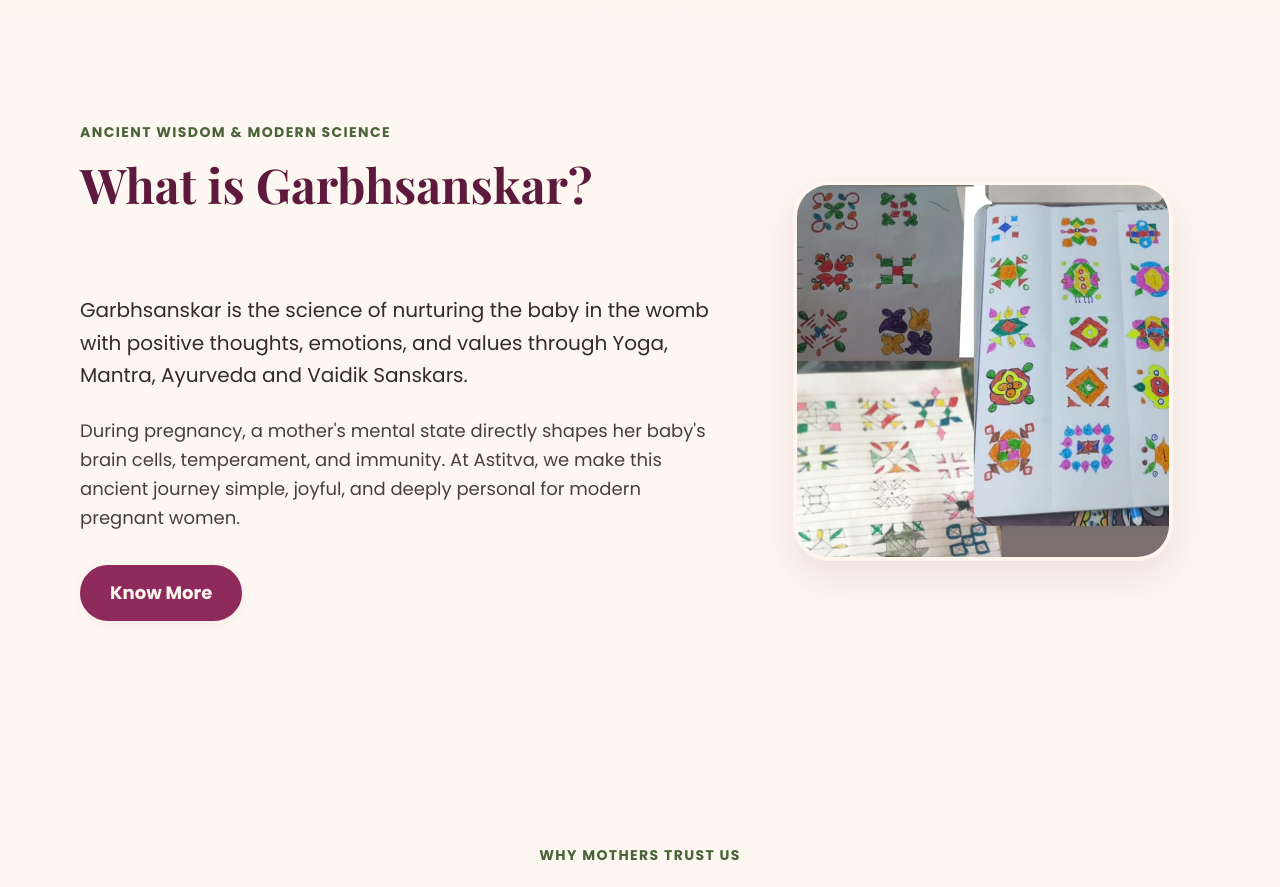
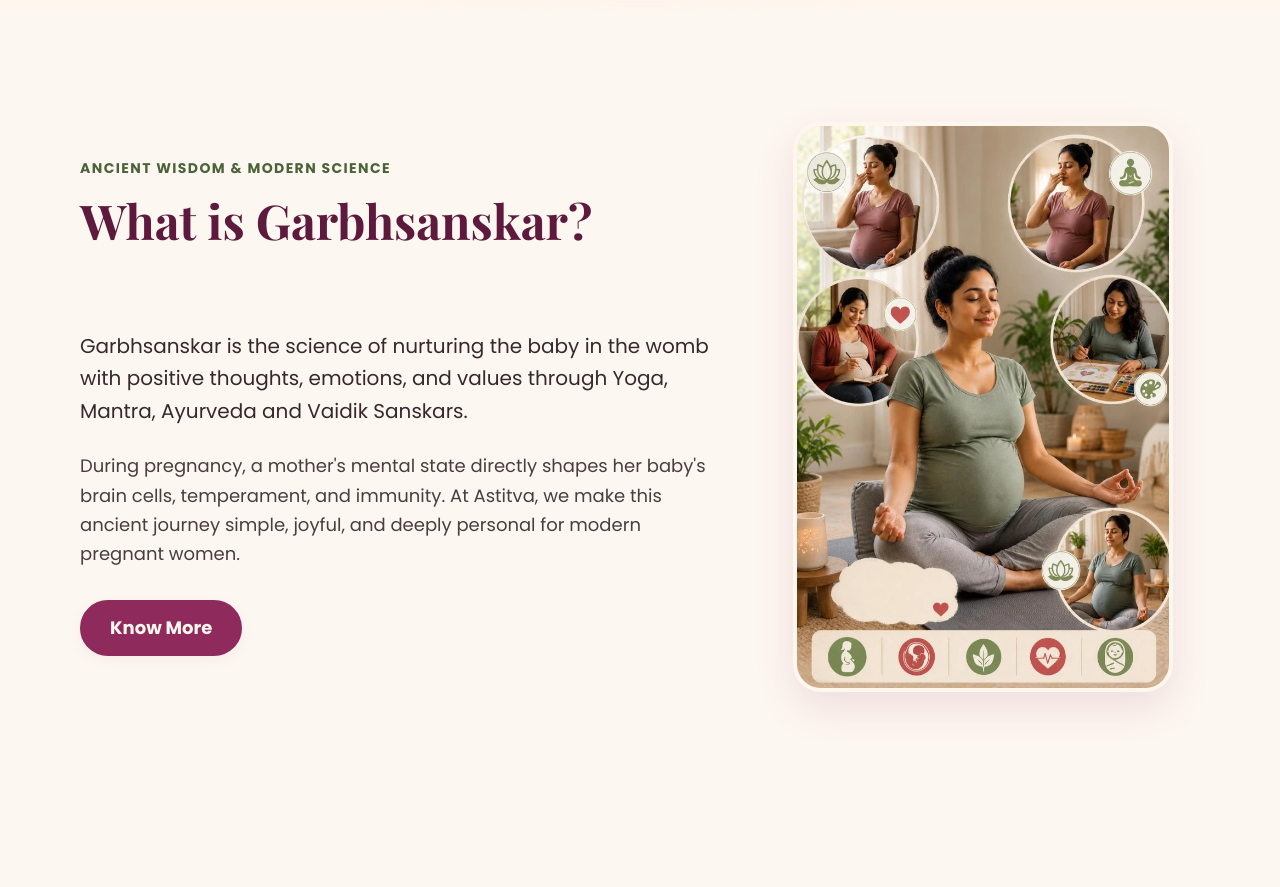
Before and after one commit to pranshu-pahade/astitva-garbhsanskar, a Next.js app: page / in a window 1280 px wide. Shown: the part 880-1767 px from the top of the page. Built offline with nearby package versions, Linux system fonts and the light colour scheme; no server answers; the database is empty.

Commit message:
Replace What is Garbhsanskar section right image with Garbhsanskar activities artwork collage

```diff
--- a/src/components/sections/home/WhatIsGarbhsanskarSection.tsx
+++ b/src/components/sections/home/WhatIsGarbhsanskarSection.tsx
@@ -19,33 +19,34 @@ export const WhatIsGarbhsanskarSection: React.FC = () => {
         <div className="lg:col-span-7 flex flex-col items-start text-left">
           <SectionHeading
             eyebrow={t.whatIs.eyebrow}
-            title="What is Garbhsanskar?"
+            title={t.whatIs.title}
             align="left"
             className="mb-6"
           />
 
           <p className="text-lg sm:text-xl text-[#36292E] leading-relaxed mb-6">
-            Garbhsanskar is the science of nurturing the baby in the womb with positive thoughts, emotions, and values through Yoga, Mantra, Ayurveda and Vaidik Sanskars.
+            {t.whatIs.para1}
           </p>
 
           <p className="text-base sm:text-lg text-[#36292E] opacity-90 leading-relaxed mb-8">
-            During pregnancy, a mother's mental state directly shapes her baby's brain cells, temperament, and immunity. At Astitva, we make this ancient journey simple, joyful, and deeply personal for modern pregnant women.
+            {t.whatIs.para2}
           </p>
 
           <Button href="/program" variant="primary" size="md">
-            Know More
+            {t.whatIs.knowMore}
           </Button>
         </div>
 
-        {/* Right Column: Soft Framed Image */}
+        {/* Right Column: Custom Garbhsanskar Activities Image Collage */}
         <div className="lg:col-span-5 flex justify-center relative">
-          <div className="relative w-full max-w-[380px] aspect-square rounded-[36px] overflow-hidden shadow-warm-lg border-4 border-[#FFF6EE] bg-[#FCECE9]">
+          <div className="relative w-full max-w-[380px] aspect-[2/3] rounded-[28px] overflow-hidden shadow-warm-lg border-4 border-[#FFF6EE] bg-[#FCECE9]">
             <Image
-              src="/images/pooja.webp"
-              alt="Pregnant mother embracing her baby with Garbhsanskar"
+              src="/images/garbhsanskar_activities.webp"
+              alt="Garbhsanskar activities collage - Meditation, Yoga, Pranayam, and Art Therapy"
               fill
-              className="object-cover"
+              className="object-cover object-center"
               sizes="(max-width: 768px) 100vw, 380px"
+              priority
             />
           </div>
         </div>
```
Also changed, not shown: public/images/garbhsanskar_activities.webp (added).
